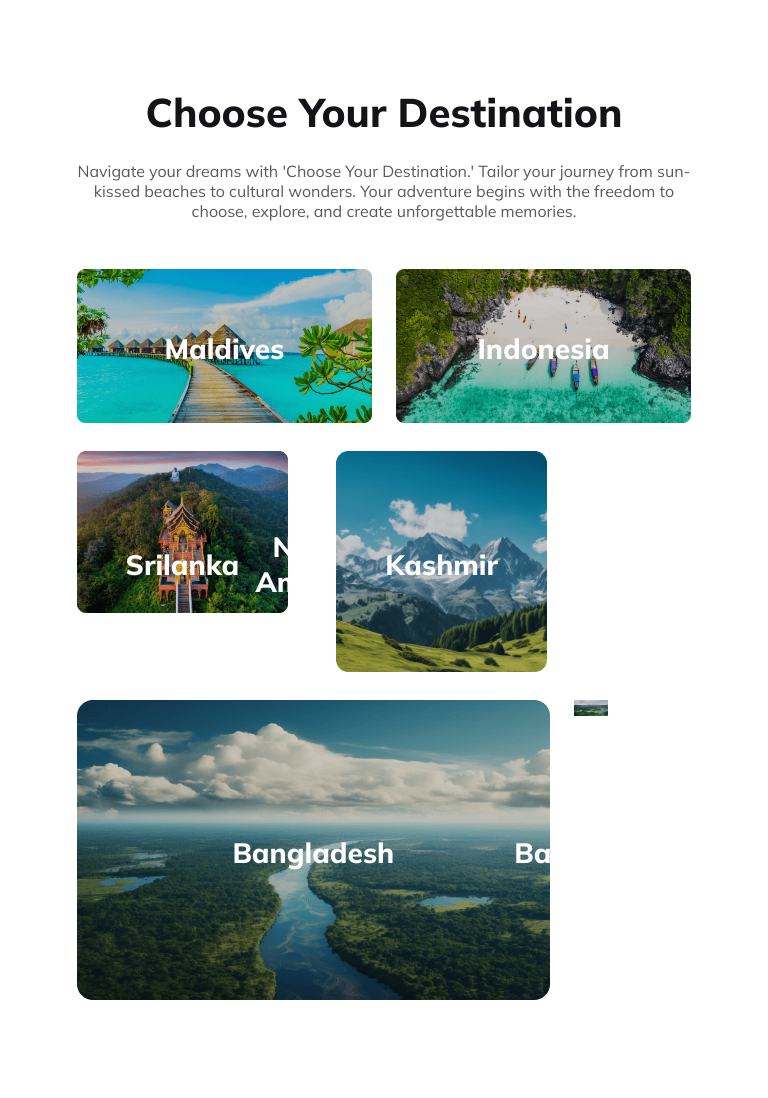
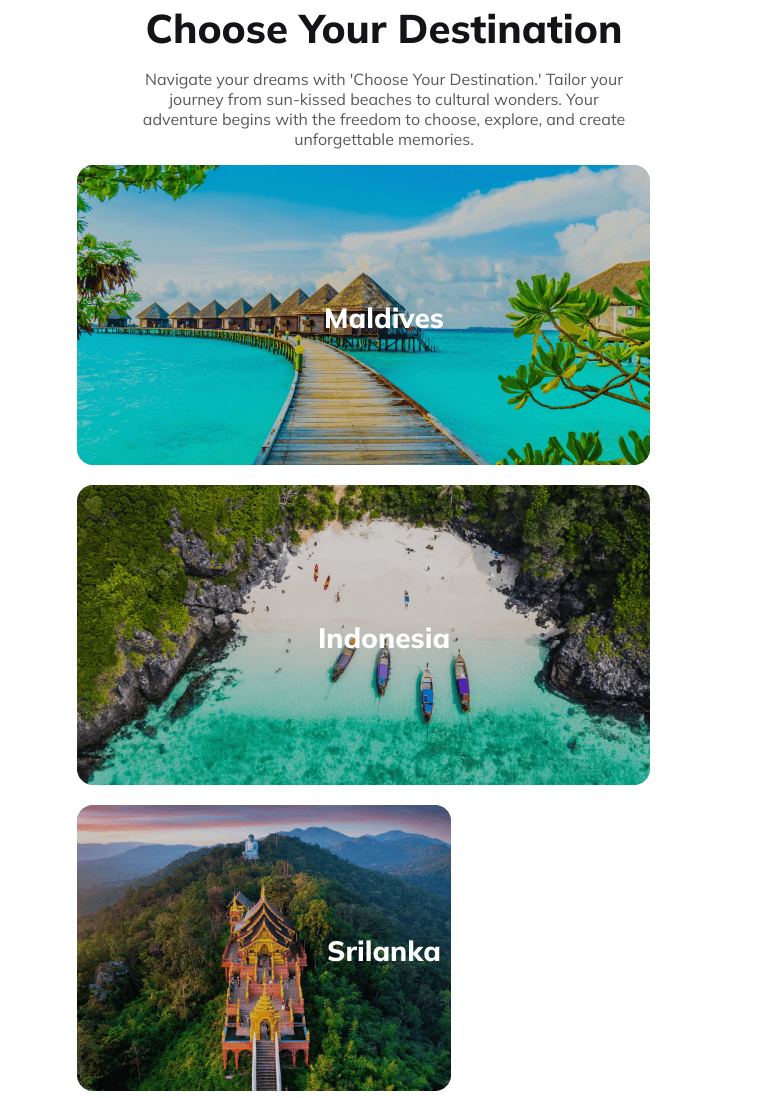
Before and after one commit to Shakil-242/travels-agency, a plain HTML site: page index.html in a window 768 px wide. Shown: the part 1907-3005 px from the top of the page. Drawn offline with Linux system fonts and the light colour scheme.

Commit message:
All section created for large device

```diff
--- a/styles/laptop.css
+++ b/styles/laptop.css
@@ -229,4 +229,49 @@
 .video-titles{
     font-size: 32px;
 }
+/* why choose destination */
+.choose-your-destination-section{
+    margin-top:16px;
 }
+.choose-your-content{
+ text-align: center;
+}
+.destination-description{
+    width:80%;
+    margin:0px auto;
+    margin-top:16px;
+}
+.maldives-indonesia-container{
+    margin-top: 16px;
+    display: grid;
+    grid-template-columns: 1fr;
+    gap: 16px;
+
+}
+.maldives{
+    position: relative;
+
+}
+.title{
+    position: absolute;
+    top:50%;
+    left:50%;
+    transform: translate(-50%, -50%);
+}
+.common-title{
+    color: #FFF;
+    text-align: center;
+    font-size: 28px;
+    font-weight: 800;
+}
+.srilanka-north-america-kashmir{
+    margin-top: 16px;
+    grid-template-columns: 1fr;
+    gap: 16px;
+}
+.bangladesh-bandarban{
+    margin-top: 16px;
+    grid-template-columns: 1fr;
+    gap: 16px;
+}
+}
--- a/styles/mobile.css
+++ b/styles/mobile.css
@@ -276,4 +276,8 @@
     grid-template-columns: 1fr;
     gap: 16px;
 }
+.common img{
+    width: 100%;
+
 }
+}
--- a/styles/styles.css
+++ b/styles/styles.css
@@ -174,11 +174,7 @@ header, main{
     gap: 24px;
 
 }
-.common img{
-    width: 100%;
-    height: auto;
 
-}
 
 
 .maldives{
```
